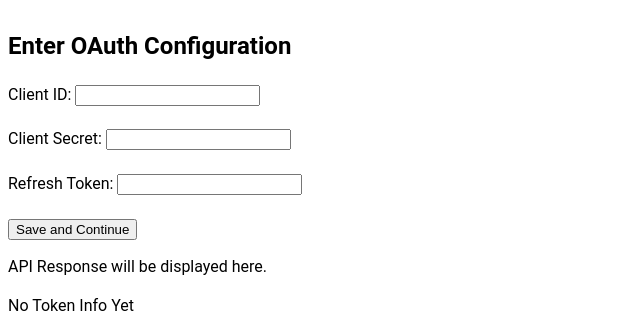
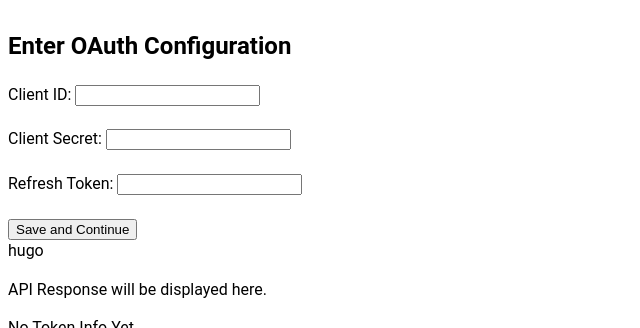
Before and after one commit to horst-h/strava-stats, a plain HTML site: page index.html in a window 1280 px wide. Shown: the part 83-411 px from the top of the page, without its empty margins (0-640 px from the left). Drawn offline with Linux system fonts and the light colour scheme.

Commit message:
testing changes

```diff
--- a/index.html
+++ b/index.html
@@ -7,9 +7,6 @@
     <title>Athlete goal setting and statistics</title>
     <link rel="stylesheet" href="css/styles.css" />
     <link rel="icon" href="favicon.ico" type="image/x-icon" />
-    <!--
-        <script src="https://cdn.jsdelivr.net/npm/chart.js"></script>
-    -->
   </head>
   <body>
     <header>
@@ -44,7 +41,7 @@
           <button type="submit">Save and Continue</button>
         </form>
       </div>
-
+hugo
       <div id="buttonContainer" style="display: flex; gap: 10px">
         <button id="get-protected-data" style="display: none">
           Get live Data
```
